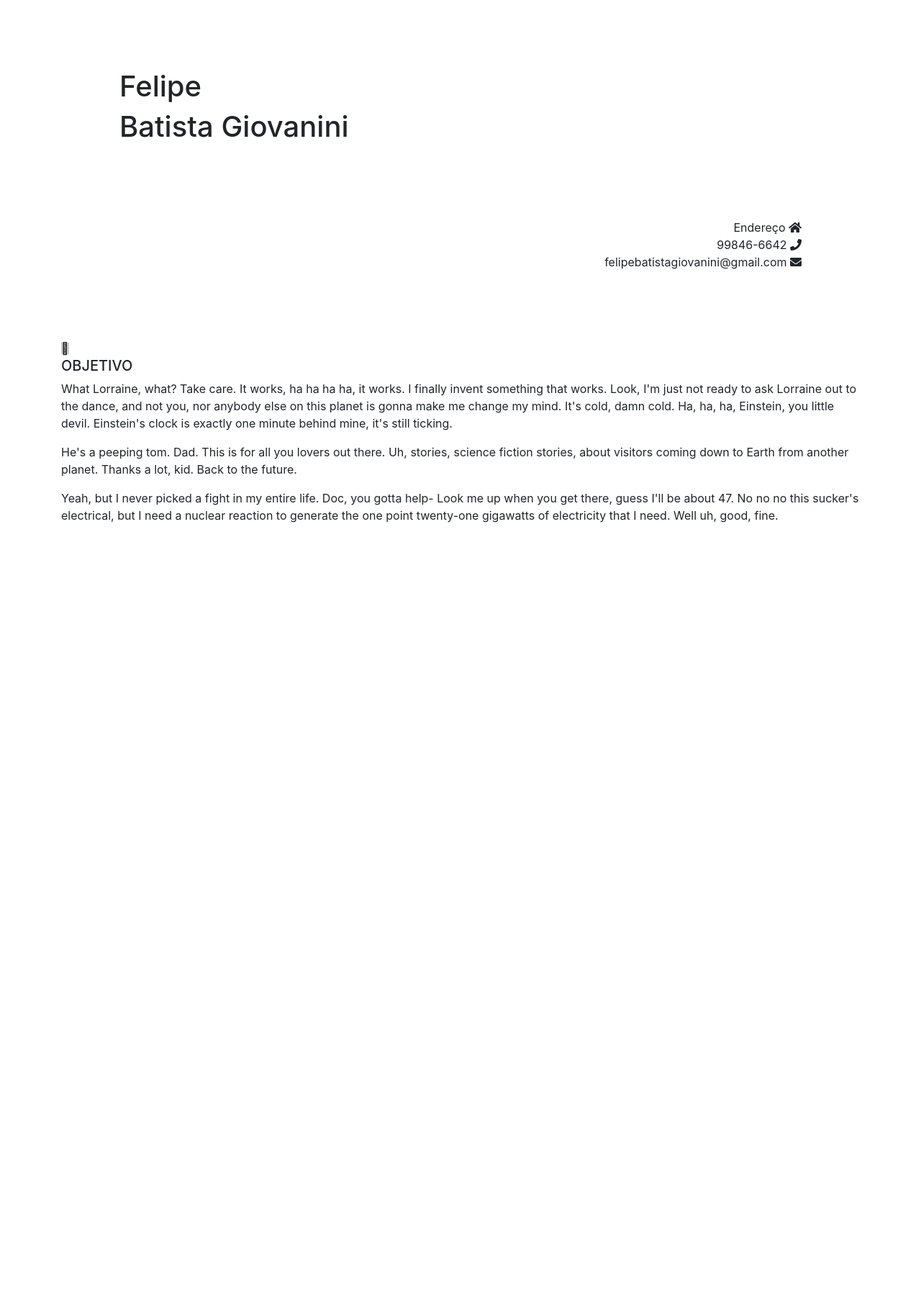
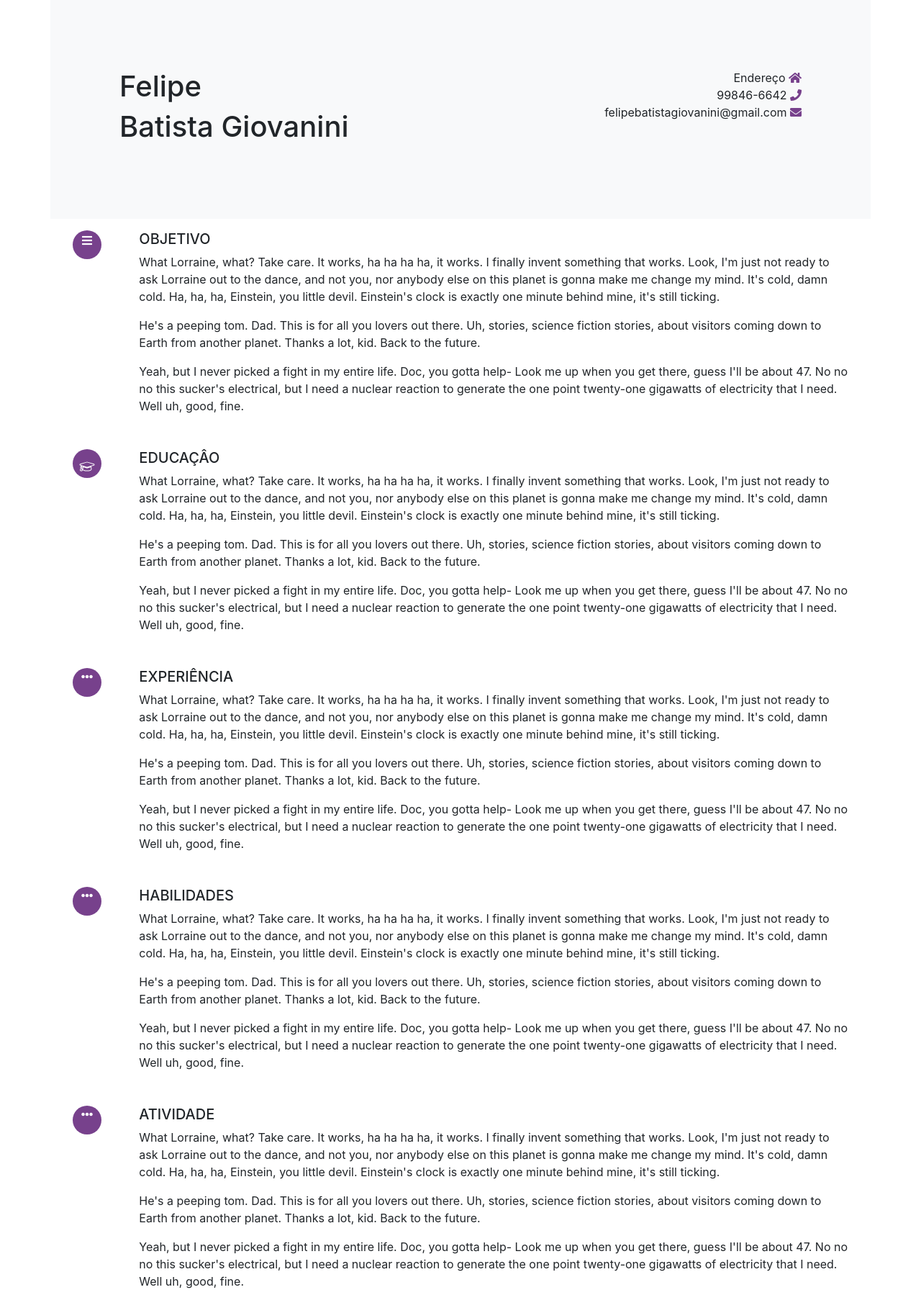
Before and after one commit to F3L1P34479/trabalhoDjango, a Django app: page /curriculo/ in a window 1280 px wide. Shown: the whole page at 72% size. Before the commit the page ends 726 px from the top, so only its background shows below. Run offline with Django 3.2, Linux system fonts and the light colour scheme; some libraries are stand-ins or nearby versions.

Commit message:
Atualização do curriculo

```diff
--- a/trabalho/templates/curriculo.html
+++ b/trabalho/templates/curriculo.html
@@ -6,6 +6,9 @@
   <meta charset="utf-8">
   <title> Felipe Batista Giovanini</title>
   <link rel="stylesheet" href="{% static 'vendor/bootstrap/css/bootstrap.css'%}">
+  <link rel="stylesheet" href="https://use.fontawesome.com/releases/v5.8.1/css/all.css"
+        integrity="sha384-50oBUHEmvpQ+1lW4y57PTFmhCaXp0ML5d60M1M7uH2+nqUivzIebhndOJK28anvf"
+        crossorigin="anonymous">
   <style media="screen">
     .bg-cinza-claro{
       background-color: #CCCCCC;
@@ -13,26 +16,117 @@
     .text-cinza-claro{
       color: #CCCCCC;
     }
+    .bg-roxo{
+      background-color: #77418C;
+    }
+    .txt-roxo{
+      color: #77418C;
+    }
+    .icone-t{
+      width: 40px;
+      height: 40px;
+      text-align: center;
+    }
   </style>
 </head>
 <body>
+
   <!-- define o formato do site: toda a tela ou centralizado -->
   <div class="container">
-    <div class="row p-5">
-      <div class="col-lg-8 p-5">
+    <div class="row p-5 bg-light">
+      <div class="col-md p-5">
         <h1>Felipe</h1>
         <h1>Batista Giovanini</h1>
       </div>
-      <div class="col-lg text-right p-5">
-        Endereço <i class="fas fa-home"></i></i><br/>
-        99846-6642 <i class="fas fa-phone"></i><br/>
-        felipebatistagiovanini@gmail.com <i class="fas fa-envelope"></i><br/>
+      <div class="col-md text-right p-5">
+        Endereço <i class="fas fa-home txt-roxo"></i></i><br/>
+        99846-6642 <i class="fa fa-phone txt-roxo" aria-hidden="true"></i><br/>
+        felipebatistagiovanini@gmail.com <i class="fas fa-envelope txt-roxo"></i><br/>
+        <i class="fas fa-linkedin-square txt-roxo" aria-hidden="true"></i>
+      </div>
+    </div>
+    <div class="row p-3">
+      <div class="col-1">
+        <div class="bg-roxo rounded-circle icone-t" style="color:white;"><i class="fa fa-bars align-middle" aria-hidden="true"></i></div>
+      </div>
+      <div class="col-lg">
+        <h5 class="font-weigth-bold">OBJETIVO</h5>
+        <p>
+          What Lorraine, what? Take care. It works, ha ha ha ha, it works. I finally invent something that works. Look, I'm just not ready to ask Lorraine out to the dance, and not you, nor anybody else on this planet is gonna make me change my mind. It's cold, damn cold. Ha, ha, ha, Einstein, you little devil. Einstein's clock is exactly one minute behind mine, it's still ticking.
+        </p>
+        <p>
+          He's a peeping tom. Dad. This is for all you lovers out there. Uh, stories, science fiction stories, about visitors coming down to Earth from another planet. Thanks a lot, kid. Back to the future.
+        </p>
+        <p>
+          Yeah, but I never picked a fight in my entire life. Doc, you gotta help- Look me up when you get there, guess I'll be about 47. No no no this sucker's electrical, but I need a nuclear reaction to generate the one point twenty-one gigawatts of electricity that I need. Well uh, good, fine.
+
+        </p>
 
       </div>
     </div>
-    <div class="row">
+    <div class="row p-3">
+      <div class="col-1">
+        <div class="bg-roxo rounded-circle txt-roxo icone-t" style="-webkit-text-stroke: 1px white;"> <i class="fa fa-graduation-cap py-3"></i></div>
+      </div>
       <div class="col-lg">
-        <i class="fal fa-graduation-cap bg-cinza-claro" ></i> <h5 class="font-weigth-bold">OBJETIVO</h5>
+        <h5 class="font-weigth-bold">EDUCAÇÂO</h5>
+        <p>
+          What Lorraine, what? Take care. It works, ha ha ha ha, it works. I finally invent something that works. Look, I'm just not ready to ask Lorraine out to the dance, and not you, nor anybody else on this planet is gonna make me change my mind. It's cold, damn cold. Ha, ha, ha, Einstein, you little devil. Einstein's clock is exactly one minute behind mine, it's still ticking.
+        </p>
+        <p>
+          He's a peeping tom. Dad. This is for all you lovers out there. Uh, stories, science fiction stories, about visitors coming down to Earth from another planet. Thanks a lot, kid. Back to the future.
+        </p>
+        <p>
+          Yeah, but I never picked a fight in my entire life. Doc, you gotta help- Look me up when you get there, guess I'll be about 47. No no no this sucker's electrical, but I need a nuclear reaction to generate the one point twenty-one gigawatts of electricity that I need. Well uh, good, fine.
+
+        </p>
+
+      </div>
+    </div>
+    <div class="row p-3">
+      <div class="col-1">
+        <div class="bg-roxo rounded-circle icone-t" style="color:white;"><i class="fa fa-ellipsis-h" aria-hidden="true"></i></div>
+      </div>
+      <div class="col-lg">
+        <h5 class="font-weigth-bold">EXPERIÊNCIA</h5>
+        <p>
+          What Lorraine, what? Take care. It works, ha ha ha ha, it works. I finally invent something that works. Look, I'm just not ready to ask Lorraine out to the dance, and not you, nor anybody else on this planet is gonna make me change my mind. It's cold, damn cold. Ha, ha, ha, Einstein, you little devil. Einstein's clock is exactly one minute behind mine, it's still ticking.
+        </p>
+        <p>
+          He's a peeping tom. Dad. This is for all you lovers out there. Uh, stories, science fiction stories, about visitors coming down to Earth from another planet. Thanks a lot, kid. Back to the future.
+        </p>
+        <p>
+          Yeah, but I never picked a fight in my entire life. Doc, you gotta help- Look me up when you get there, guess I'll be about 47. No no no this sucker's electrical, but I need a nuclear reaction to generate the one point twenty-one gigawatts of electricity that I need. Well uh, good, fine.
+
+        </p>
+
+      </div>
+    </div>
+    <div class="row p-3">
+      <div class="col-1">
+        <div class="bg-roxo rounded-circle icone-t" style="color:white;"><i class="fa fa-ellipsis-h" aria-hidden="true"></i></div>
+      </div>
+      <div class="col-lg">
+        <h5 class="font-weigth-bold">HABILIDADES</h5>
+        <p>
+          What Lorraine, what? Take care. It works, ha ha ha ha, it works. I finally invent something that works. Look, I'm just not ready to ask Lorraine out to the dance, and not you, nor anybody else on this planet is gonna make me change my mind. It's cold, damn cold. Ha, ha, ha, Einstein, you little devil. Einstein's clock is exactly one minute behind mine, it's still ticking.
+        </p>
+        <p>
+          He's a peeping tom. Dad. This is for all you lovers out there. Uh, stories, science fiction stories, about visitors coming down to Earth from another planet. Thanks a lot, kid. Back to the future.
+        </p>
+        <p>
+          Yeah, but I never picked a fight in my entire life. Doc, you gotta help- Look me up when you get there, guess I'll be about 47. No no no this sucker's electrical, but I need a nuclear reaction to generate the one point twenty-one gigawatts of electricity that I need. Well uh, good, fine.
+
+        </p>
+
+      </div>
+    </div>
+    <div class="row p-3">
+      <div class="col-1">
+        <div class="bg-roxo rounded-circle icone-t" style="color:white;"><i class="fa fa-ellipsis-h" aria-hidden="true"></i></div>
+      </div>
+      <div class="col-lg">
+        <h5 class="font-weigth-bold">ATIVIDADE</h5>
         <p>
           What Lorraine, what? Take care. It works, ha ha ha ha, it works. I finally invent something that works. Look, I'm just not ready to ask Lorraine out to the dance, and not you, nor anybody else on this planet is gonna make me change my mind. It's cold, damn cold. Ha, ha, ha, Einstein, you little devil. Einstein's clock is exactly one minute behind mine, it's still ticking.
         </p>
@@ -47,6 +141,8 @@
       </div>
     </div>
   </div>
-  <link rel="stylesheet" href="https://use.fontawesome.com/releases/v5.8.1/css/all.css" integrity="sha384-50oBUHEmvpQ+1lW4y57PTFmhCaXp0ML5d60M1M7uH2+nqUivzIebhndOJK28anvf" crossorigin="anonymous">
+  </div>
+
+
 </body>
 </html>
```
